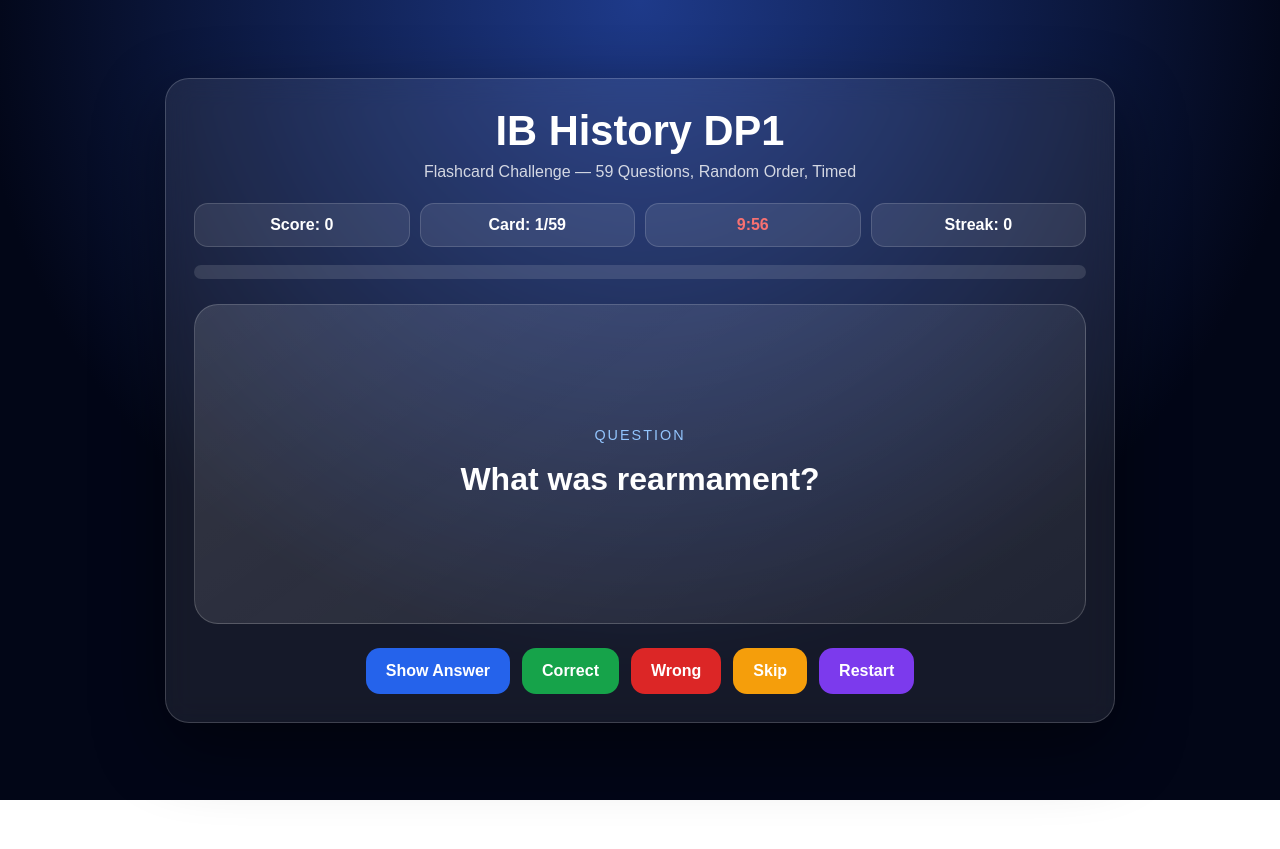
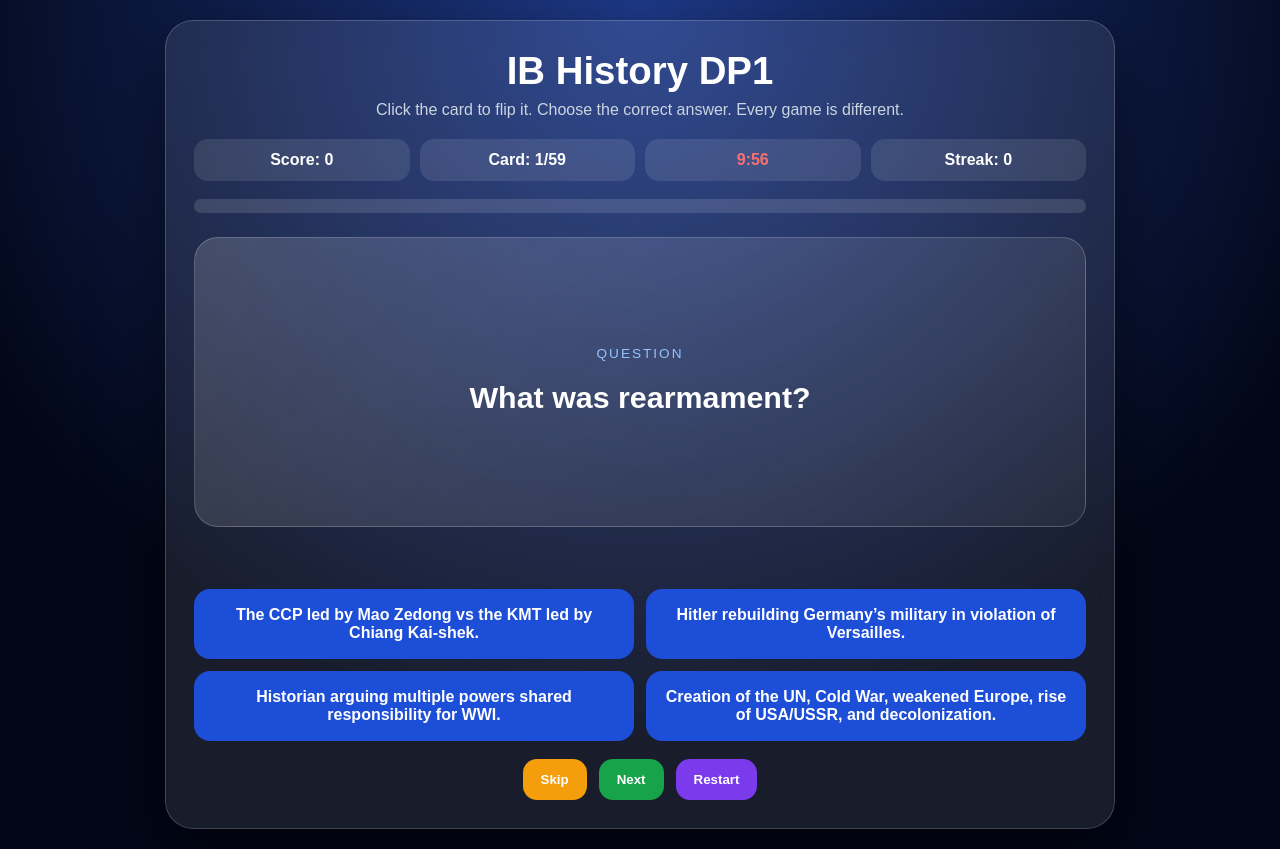
Before and after one commit to vanessafrank229-lang/historycards, a plain HTML site: page index.html in a window 1280 px wide. Before the commit the page ends 800 px from the top, so only its background shows below. Drawn offline with Linux system fonts and the light colour scheme.

Commit message:
Update index.html

```diff
--- a/index.html
+++ b/index.html
@@ -1,179 +1,262 @@
 <!DOCTYPE html>
 <html lang="en">
 <head>
-<meta charset="UTF-8" />
-<meta name="viewport" content="width=device-width, initial-scale=1.0" />
-<title>IB History DP1 Flashcard Game</title>
+<meta charset="UTF-8">
+<meta name="viewport" content="width=device-width, initial-scale=1.0">
+<title>IB History Flashcard Game</title>
 
 <style>
-* {
-  margin: 0;
-  padding: 0;
-  box-sizing: border-box;
+*{
+  box-sizing:border-box;
+  margin:0;
+  padding:0;
 }
 
-body {
-  font-family: Arial, sans-serif;
-  min-height: 100vh;
-  background: radial-gradient(circle at top, #1e3a8a, #020617 65%);
-  color: white;
-  display: flex;
-  justify-content: center;
-  align-items: center;
-  padding: 20px;
+body{
+  font-family:Arial, sans-serif;
+  min-height:100vh;
+  background:radial-gradient(circle at top,#1e3a8a,#020617 70%);
+  color:white;
+  display:flex;
+  justify-content:center;
+  align-items:center;
+  padding:20px;
 }
 
-.game {
-  width: 100%;
-  max-width: 950px;
-  background: rgba(255, 255, 255, 0.08);
-  border: 1px solid rgba(255,255,255,0.18);
-  border-radius: 24px;
-  padding: 28px;
-  box-shadow: 0 25px 70px rgba(0,0,0,0.45);
-  backdrop-filter: blur(14px);
+.game{
+  width:100%;
+  max-width:950px;
+  background:rgba(255,255,255,0.09);
+  border:1px solid rgba(255,255,255,0.18);
+  border-radius:28px;
+  padding:28px;
+  box-shadow:0 25px 70px rgba(0,0,0,0.5);
+  backdrop-filter:blur(14px);
 }
 
-h1 {
-  text-align: center;
-  font-size: 2.6rem;
-  margin-bottom: 8px;
+h1{
+  text-align:center;
+  font-size:2.4rem;
+  margin-bottom:8px;
 }
 
-.subtitle {
-  text-align: center;
-  opacity: 0.8;
-  margin-bottom: 22px;
+.subtitle{
+  text-align:center;
+  color:#cbd5e1;
+  margin-bottom:20px;
 }
 
-.top-bar {
-  display: grid;
-  grid-template-columns: repeat(4, 1fr);
-  gap: 10px;
-  margin-bottom: 18px;
+.stats{
+  display:grid;
+  grid-template-columns:repeat(4,1fr);
+  gap:10px;
+  margin-bottom:18px;
 }
 
-.stat {
-  background: rgba(255,255,255,0.09);
-  border: 1px solid rgba(255,255,255,0.15);
-  padding: 12px;
-  border-radius: 14px;
-  text-align: center;
-  font-weight: bold;
+.stat{
+  background:rgba(255,255,255,0.1);
+  border-radius:14px;
+  padding:12px;
+  text-align:center;
+  font-weight:bold;
 }
 
-.timer {
-  color: #f87171;
+.timer{
+  color:#f87171;
 }
 
-.progress-wrap {
-  height: 14px;
-  background: rgba(255,255,255,0.12);
-  border-radius: 999px;
-  overflow: hidden;
-  margin-bottom: 25px;
+.progress-wrap{
+  height:14px;
+  background:rgba(255,255,255,0.13);
+  border-radius:999px;
+  overflow:hidden;
+  margin-bottom:24px;
 }
 
-.progress {
-  height: 100%;
-  width: 0%;
-  background: linear-gradient(90deg, #38bdf8, #22c55e);
-  transition: 0.35s;
+.progress{
+  height:100%;
+  width:0%;
+  background:linear-gradient(90deg,#38bdf8,#22c55e);
+  transition:0.3s;
 }
 
-.flashcard {
-  min-height: 320px;
-  background: linear-gradient(145deg, rgba(255,255,255,0.13), rgba(255,255,255,0.05));
-  border: 1px solid rgba(255,255,255,0.18);
-  border-radius: 24px;
-  padding: 35px;
-  display: flex;
-  flex-direction: column;
-  justify-content: center;
-  text-align: center;
+.flashcard{
+  perspective:1000px;
+  height:290px;
+  margin-bottom:22px;
+  cursor:pointer;
 }
 
-.label {
-  color: #93c5fd;
-  font-size: 0.9rem;
-  letter-spacing: 2px;
-  margin-bottom: 16px;
-  text-transform: uppercase;
+.card-inner{
+  width:100%;
+  height:100%;
+  position:relative;
+  transition:transform 0.7s;
+  transform-style:preserve-3d;
 }
 
-.question {
-  font-size: 2rem;
-  font-weight: bold;
-  line-height: 1.3;
+.flashcard.flipped .card-inner{
+  transform:rotateY(180deg);
 }
 
-.answer {
-  display: none;
-  margin-top: 26px;
-  font-size: 1.25rem;
-  color: #dbeafe;
-  line-height: 1.6;
+.card-side{
+  position:absolute;
+  width:100%;
+  height:100%;
+  backface-visibility:hidden;
+  border-radius:24px;
+  padding:30px;
+  display:flex;
+  flex-direction:column;
+  justify-content:center;
+  align-items:center;
+  text-align:center;
+  border:1px solid rgba(255,255,255,0.2);
+  background:linear-gradient(145deg,rgba(255,255,255,0.16),rgba(255,255,255,0.05));
 }
 
-.buttons {
-  margin-top: 24px;
-  display: flex;
-  flex-wrap: wrap;
-  gap: 12px;
-  justify-content: center;
+.card-back{
+  transform:rotateY(180deg);
+  background:linear-gradient(145deg,rgba(34,197,94,0.18),rgba(255,255,255,0.06));
 }
 
-button {
-  border: none;
-  padding: 14px 20px;
-  border-radius: 14px;
-  color: white;
-  font-size: 1rem;
-  font-weight: bold;
-  cursor: pointer;
-  transition: 0.2s;
+.label{
+  color:#93c5fd;
+  letter-spacing:2px;
+  text-transform:uppercase;
+  margin-bottom:16px;
+  font-size:0.85rem;
 }
 
-button:hover {
-  transform: translateY(-2px) scale(1.03);
-  opacity: 0.9;
+.question{
+  font-size:1.9rem;
+  font-weight:bold;
+  line-height:1.35;
 }
 
-.show { background: #2563eb; }
-.correct { background: #16a34a; }
-.wrong { background: #dc2626; }
-.skip { background: #f59e0b; }
-.restart { background: #7c3aed; }
-
-.end-screen {
-  display: none;
-  text-align: center;
-  padding: 30px;
+.answer{
+  font-size:1.25rem;
+  line-height:1.55;
+  color:#dbeafe;
 }
 
-.end-screen h2 {
-  font-size: 2.5rem;
-  margin-bottom: 18px;
+.options{
+  display:grid;
+  grid-template-columns:1fr 1fr;
+  gap:12px;
+  margin-bottom:18px;
 }
 
-.final {
-  font-size: 1.3rem;
-  line-height: 1.8;
+.option{
+  border:none;
+  padding:16px;
+  border-radius:16px;
+  background:#1d4ed8;
+  color:white;
+  font-size:1rem;
+  font-weight:bold;
+  cursor:pointer;
+  transition:0.2s;
+  min-height:70px;
 }
 
-.tip {
-  margin-top: 18px;
-  padding: 14px;
-  border-radius: 14px;
-  background: rgba(255,255,255,0.08);
-  color: #cbd5e1;
+.option:hover{
+  transform:translateY(-2px);
+  background:#2563eb;
 }
 
-@media(max-width: 700px) {
-  h1 { font-size: 2rem; }
-  .top-bar { grid-template-columns: 1fr 1fr; }
-  .question { font-size: 1.45rem; }
-  .answer { font-size: 1.05rem; }
+.option.correct{
+  background:#16a34a;
+}
+
+.option.wrong{
+  background:#dc2626;
+}
+
+.option.disabled{
+  pointer-events:none;
+  opacity:0.85;
+}
+
+.bottom-buttons{
+  display:flex;
+  justify-content:center;
+  gap:12px;
+  flex-wrap:wrap;
+}
+
+.small-btn{
+  border:none;
+  border-radius:14px;
+  padding:13px 18px;
+  color:white;
+  font-weight:bold;
+  cursor:pointer;
+  background:#7c3aed;
+}
+
+.skip{
+  background:#f59e0b;
+}
+
+.next{
+  background:#16a34a;
+}
+
+.feedback{
+  text-align:center;
+  min-height:28px;
+  font-size:1.1rem;
+  font-weight:bold;
+  margin-bottom:12px;
+}
+
+.end-screen{
+  display:none;
+  text-align:center;
+  line-height:1.8;
+}
+
+.end-screen h2{
+  font-size:2.5rem;
+  margin-bottom:14px;
+}
+
+.review{
+  margin-top:20px;
+  text-align:left;
+  max-height:300px;
+  overflow:auto;
+  background:rgba(255,255,255,0.08);
+  border-radius:18px;
+  padding:16px;
+}
+
+.review-item{
+  border-bottom:1px solid rgba(255,255,255,0.15);
+  padding:12px 0;
+}
+
+@media(max-width:700px){
+  .stats{
+    grid-template-columns:1fr 1fr;
+  }
+
+  .options{
+    grid-template-columns:1fr;
+  }
+
+  .question{
+    font-size:1.35rem;
+  }
+
+  .answer{
+    font-size:1rem;
+  }
+
+  .flashcard{
+    height:330px;
+  }
 }
 </style>
 </head>
@@ -182,9 +265,9 @@ button:hover {
 
 <div class="game">
   <h1>IB History DP1</h1>
-  <p class="subtitle">Flashcard Challenge — 59 Questions, Random Order, Timed</p>
+  <p class="subtitle">Click the card to flip it. Choose the correct answer. Every game is different.</p>
 
-  <div class="top-bar">
+  <div class="stats">
     <div class="stat" id="scoreBox">Score: 0</div>
     <div class="stat" id="cardBox">Card: 1/59</div>
     <div class="stat timer" id="timer">10:00</div>
@@ -195,27 +278,37 @@ button:hover {
     <div class="progress" id="progress"></div>
   </div>
 
-  <div class="game-screen" id="gameScreen">
-    <div class="flashcard">
-      <div class="label">Question</div>
-      <div class="question" id="question"></div>
-      <div class="answer" id="answer"></div>
+  <div id="gameScreen">
+    <div class="flashcard" id="flashcard" onclick="flipCard()">
+      <div class="card-inner">
+        <div class="card-side card-front">
+          <div class="label">Question</div>
+          <div class="question" id="question"></div>
+        </div>
+
+        <div class="card-side card-back">
+          <div class="label">Answer</div>
+          <div class="answer" id="answer"></div>
+        </div>
+      </div>
     </div>
 
-    <div class="buttons">
-      <button class="show" onclick="showAnswer()">Show Answer</button>
-      <button class="correct" onclick="markCorrect()">Correct</button>
-      <button class="wrong" onclick="markWrong()">Wrong</button>
-      <button class="skip" onclick="skipCard()">Skip</button>
-      <button class="restart" onclick="restartGame()">Restart</button>
+    <div class="feedback" id="feedback"></div>
+
+    <div class="options" id="options"></div>
+
+    <div class="bottom-buttons">
+      <button class="small-btn skip" onclick="skipQuestion()">Skip</button>
+      <button class="small-btn next" onclick="nextQuestion()">Next</button>
+      <button class="small-btn" onclick="restartGame()">Restart</button>
     </div>
   </div>
 
   <div class="end-screen" id="endScreen">
     <h2>Game Over</h2>
-    <div class="final" id="finalScore"></div>
-    <div class="tip" id="finalTip"></div>
-    <button class="restart" onclick="restartGame()">Play Again</button>
+    <div id="finalScore"></div>
+    <button class="small-btn" onclick="restartGame()">Play Again</button>
+    <div class="review" id="reviewBox"></div>
   </div>
 </div>
 
@@ -291,25 +384,25 @@ let streak = 0;
 let bestStreak = 0;
 let timeLeft = 600;
 let timerInterval;
+let answered = false;
+let missedQuestions = [];
 
 const questionEl = document.getElementById("question");
 const answerEl = document.getElementById("answer");
-const scoreBox = document.getElementById("scoreBox");
-const cardBox = document.getElementById("cardBox");
-const timerEl = document.getElementById("timer");
-const streakBox = document.getElementById("streakBox");
-const progressEl = document.getElementById("progress");
+const optionsEl = document.getElementById("options");
+const feedbackEl = document.getElementById("feedback");
+const cardEl = document.getElementById("flashcard");
 
-function shuffle(array) {
+function shuffle(array){
   const copy = [...array];
-  for (let i = copy.length - 1; i > 0; i--) {
+  for(let i = copy.length - 1; i > 0; i--){
     const r = Math.floor(Math.random() * (i + 1));
     [copy[i], copy[r]] = [copy[r], copy[i]];
   }
   return copy;
 }
 
-function startGame() {
+function startGame(){
   cards = shuffle(flashcards);
   current = 0;
   score = 0;
@@ -318,6 +411,7 @@ function startGame() {
   streak = 0;
   bestStreak = 0;
   timeLeft = 600;
+  missedQuestions = [];
 
   document.getElementById("gameScreen").style.display = "block";
   document.getElementById("endScreen").style.display = "none";
@@ -325,105 +419,155 @@ function startGame() {
   clearInterval(timerInterval);
   timerInterval = setInterval(updateTimer, 1000);
 
-  loadCard();
+  loadQuestion();
 }
 
-function loadCard() {
-  if (current >= cards.length) {
+function loadQuestion(){
+  if(current >= cards.length){
     endGame();
     return;
   }
 
-  questionEl.textContent = cards[current].question;
-  answerEl.textContent = cards[current].answer;
-  answerEl.style.display = "none";
+  answered = false;
+  feedbackEl.textContent = "";
+  cardEl.classList.remove("flipped");
+
+  const card = cards[current];
+  questionEl.textContent = card.question;
+  answerEl.textContent = card.answer;
+
+  makeOptions(card);
+  updateStats();
+}
+
+function makeOptions(card){
+  optionsEl.innerHTML = "";
+
+  let wrongAnswers = flashcards
+    .filter(c => c.answer !== card.answer)
+    .map(c => c.answer);
+
+  wrongAnswers = shuffle(wrongAnswers).slice(0,3);
+
+  let options = shuffle([card.answer, ...wrongAnswers]);
+
+  options.forEach(optionText => {
+    const btn = document.createElement("button");
+    btn.className = "option";
+    btn.textContent = optionText;
+    btn.onclick = () => chooseAnswer(btn, optionText, card.answer);
+    optionsEl.appendChild(btn);
+  });
+}
+
+function chooseAnswer(button, selected, correctAnswer){
+  if(answered) return;
+
+  answered = true;
+
+  const buttons = document.querySelectorAll(".option");
+
+  buttons.forEach(btn => {
+    btn.classList.add("disabled");
+
+    if(btn.textContent === correctAnswer){
+      btn.classList.add("correct");
+    }
+  });
+
+  cardEl.classList.add("flipped");
+
+  if(selected === correctAnswer){
+    button.classList.add("correct");
+    feedbackEl.textContent = "Correct. Nice.";
+    score++;
+    streak++;
+    if(streak > bestStreak) bestStreak = streak;
+  } else {
+    button.classList.add("wrong");
+    feedbackEl.textContent = "Wrong. Look at the correct answer.";
+    wrong++;
+    streak = 0;
+    missedQuestions.push(cards[current]);
+  }
 
   updateStats();
 }
 
-function showAnswer() {
-  answerEl.style.display = "block";
+function flipCard(){
+  cardEl.classList.toggle("flipped");
 }
 
-function markCorrect() {
-  score++;
-  streak++;
-  if (streak > bestStreak) bestStreak = streak;
+function nextQuestion(){
   current++;
-  loadCard();
+  loadQuestion();
 }
 
-function markWrong() {
-  wrong++;
-  streak = 0;
+function skipQuestion(){
+  if(!answered){
+    skipped++;
+    streak = 0;
+    missedQuestions.push(cards[current]);
+  }
+
   current++;
-  loadCard();
+  loadQuestion();
 }
 
-function skipCard() {
-  skipped++;
-  streak = 0;
-  current++;
-  loadCard();
+function updateStats(){
+  document.getElementById("scoreBox").textContent = "Score: " + score;
+  document.getElementById("cardBox").textContent = "Card: " + (current + 1) + "/" + cards.length;
+  document.getElementById("streakBox").textContent = "Streak: " + streak;
+  document.getElementById("progress").style.width = ((current / cards.length) * 100) + "%";
 }
 
-function updateStats() {
-  scoreBox.textContent = "Score: " + score;
-  cardBox.textContent = "Card: " + (current + 1) + "/" + cards.length;
-  streakBox.textContent = "Streak: " + streak;
-  progressEl.style.width = ((current / cards.length) * 100) + "%";
-}
-
-function updateTimer() {
+function updateTimer(){
   const min = Math.floor(timeLeft / 60);
   const sec = timeLeft % 60;
-  timerEl.textContent = `${min}:${sec.toString().padStart(2, "0")}`;
 
-  if (timeLeft <= 60) {
-    timerEl.style.color = "#facc15";
-  }
+  document.getElementById("timer").textContent =
+    min + ":" + sec.toString().padStart(2,"0");
 
-  if (timeLeft <= 20) {
-    timerEl.style.color = "#ef4444";
-  }
-
-  if (timeLeft <= 0) {
+  if(timeLeft <= 0){
     endGame();
   }
 
   timeLeft--;
 }
 
-function endGame() {
+function endGame(){
   clearInterval(timerInterval);
 
   document.getElementById("gameScreen").style.display = "none";
   document.getElementById("endScreen").style.display = "block";
 
-  const answered = score + wrong;
-  const accuracy = answered > 0 ? Math.round((score / answered) * 100) : 0;
+  const attempted = score + wrong;
+  const accuracy = attempted > 0 ? Math.round((score / attempted) * 100) : 0;
 
   document.getElementById("finalScore").innerHTML =
-    `Correct: ${score}<br>
-     Wrong: ${wrong}<br>
-     Skipped: ${skipped}<br>
-     Best streak: ${bestStreak}<br>
-     Accuracy: ${accuracy}%`;
+    "Correct: " + score + "<br>" +
+    "Wrong: " + wrong + "<br>" +
+    "Skipped: " + skipped + "<br>" +
+    "Best streak: " + bestStreak + "<br>" +
+    "Accuracy: " + accuracy + "%";
 
-  let tip = "";
+  const reviewBox = document.getElementById("reviewBox");
 
-  if (score >= 50) {
-    tip = "Excellent. You are very well prepared.";
-  } else if (score >= 35) {
-    tip = "Good work. Revise the ones you missed and replay.";
+  if(missedQuestions.length === 0){
+    reviewBox.innerHTML = "<h3>Perfect. No review needed.</h3>";
   } else {
-    tip = "Keep practicing. Focus on dates, causes, consequences, and historians.";
+    reviewBox.innerHTML =
+      "<h3>Review these:</h3>" +
+      missedQuestions.map(item => `
+        <div class="review-item">
+          <strong>${item.question}</strong><br>
+          ${item.answer}
+        </div>
+      `).join("");
   }
-
-  document.getElementById("finalTip").textContent = tip;
 }
 
-function restartGame() {
+function restartGame(){
   startGame();
 }
 
```
